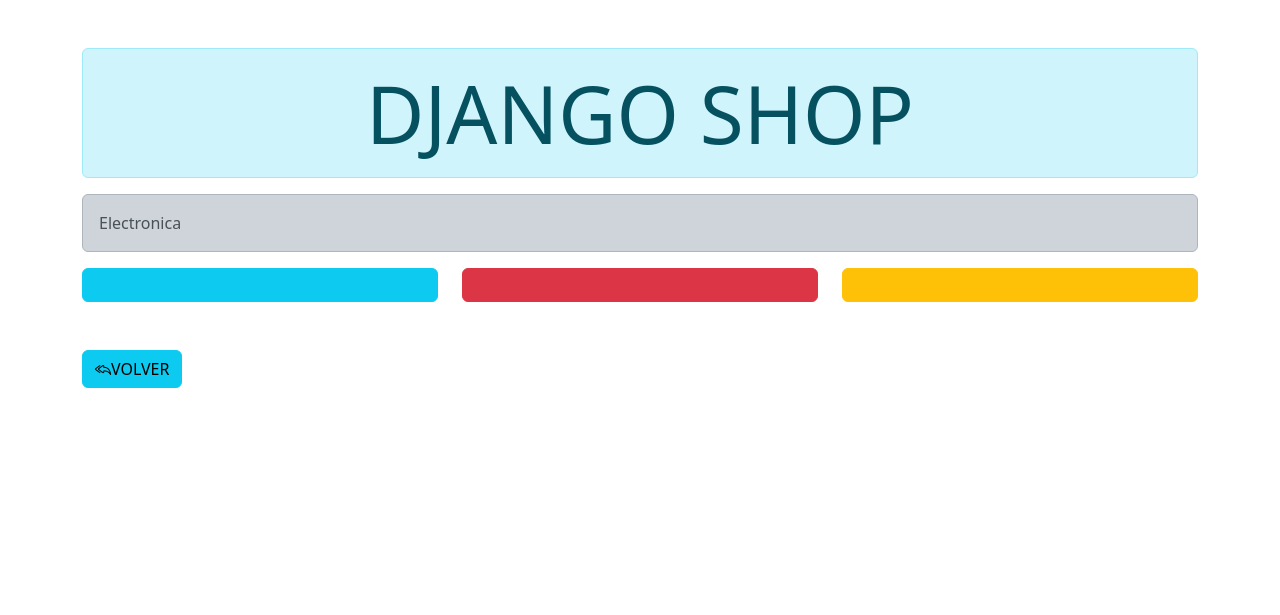
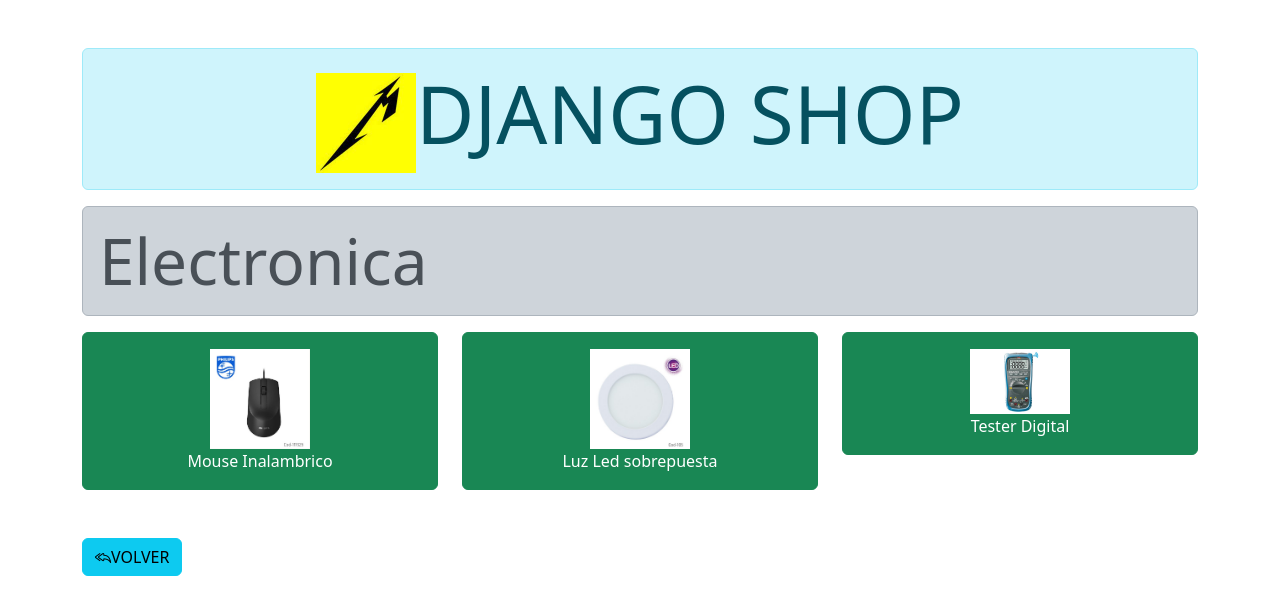
Before and after one commit to orionpgaete/Proyectos_IEI_170-23, a Django app: page /electronica/ in a window 1280 px wide. Shown: the top 615 px of the page. Run offline with Django 4.2, Linux system fonts and the light colour scheme.

Commit message:
final proyecto2

```diff
--- a/Proyecto_2/proyecto_2app/views.py
+++ b/Proyecto_2/proyecto_2app/views.py
@@ -7,11 +7,23 @@ def index(request):
     return render(request, 'webproyecto_2/index.html')
 
 def electronica(request):
-    data ={"titulo":"Electronica"}
+    data ={"titulo":"Electronica",
+           "foto1": "electronica1.jpg",
+           "foto2": "electronica2.jpg",
+           "foto3": "electronica3.jpg",
+           "producto1": "Mouse Inalambrico",
+           "producto2": "Luz Led sobrepuesta",
+           "producto3": "Tester Digital"}
     return render(request, 'webproyecto_2/producto.html', data)
 
 def juguete(request):
-    data ={"titulo":"Juguetes"}
+    data ={"titulo":"Juguetes",
+           "foto1": "juguete1.jpg",
+           "foto2": "juguete2.jpg",
+           "foto3": "juguete3.jpg",
+           "producto1": "Juego Didactico",
+           "producto2": "Autos",
+           "producto3": "Muñeca Grande"}
     return render(request, 'webproyecto_2/producto.html', data)
 
 def ropa(request):
--- a/Proyecto_2/template/webproyecto_2/index.html
+++ b/Proyecto_2/template/webproyecto_2/index.html
@@ -1,4 +1,5 @@
 <!DOCTYPE html>
+{%load static%}
 <html lang="en">
 <head>
     <meta charset="UTF-8">
@@ -7,7 +8,7 @@
     <title>TIENDA DJANGO</title>
 </head>
 <body class="container mt-5" >
-    <div class="alert alert-info text-center display-1">DJANGO SHOP</div>
+    <div class="alert alert-info text-center display-1"><img src="{%static 'img/logo.jpg'%}" alt="" width="100px">DJANGO SHOP</div>
 
     <div class="row">
         <div class="col"><a href="/electronica" class="btn btn-info w-100 p-3">Electronica</a></div>
--- a/Proyecto_2/template/webproyecto_2/producto.html
+++ b/Proyecto_2/template/webproyecto_2/producto.html
@@ -1,4 +1,5 @@
 <!DOCTYPE html>
+{% load static %}
 <html lang="en">
 <head>
     <meta charset="UTF-8">
@@ -8,13 +9,13 @@
     <title>TIENDA DJANGO</title>
 </head>
 <body class="container mt-5" >
-    <div class="alert alert-info text-center display-1">DJANGO SHOP</div>
-    <div class="alert alert-dark diplay-3">{{titulo}}</div>
+    <div class="alert alert-info text-center display-1"><img src="{%static 'img/logo.jpg'%}" alt="" width="100px">DJANGO SHOP</div>
+    <div class="alert alert-dark display-3">{{titulo}}</div>
 
     <div class="row">
-        <div class="col"><a href="#" class="btn btn-info w-100 p-3"></a></div>
-        <div class="col"><a href="#" class="btn btn-danger w-100 p-3"></a></div>
-        <div class="col"><a href="#" class="btn btn-warning w-100 p-3"></a></div>
+        <div class="col"><a href="#" class="btn btn-success w-100 p-3"><img src="{%static 'img/'%}{{foto1}}" alt="" width="100px"><br>{{producto1}}</a></div>
+        <div class="col"><a href="#" class="btn btn-success w-100 p-3"><img src="{%static 'img/'%}{{foto2}}" alt="" width="100px"><br>{{producto2}}</a></div>
+        <div class="col"><a href="#" class="btn btn-success w-100 p-3"><img src="{%static 'img/'%}{{foto3}}" alt="" width="100px"><br>{{producto3}}</a></div>
     </div>
 
     <a href="/" class="btn btn-info mt-5"><i class="bi bi-reply-all"></i>VOLVER</a>
```
Also changed, not shown: Proyecto_2/static/img/electronica1.jpg (added), Proyecto_2/static/img/electronica2.jpg (added), Proyecto_2/static/img/electronica3.jpg (added), Proyecto_2/static/img/juguete1.jpg (added), Proyecto_2/static/img/juguete2.jpg (added), Proyecto_2/static/img/juguete3.jpg (added), Proyecto_2/static/img/logo.jpg (added).
